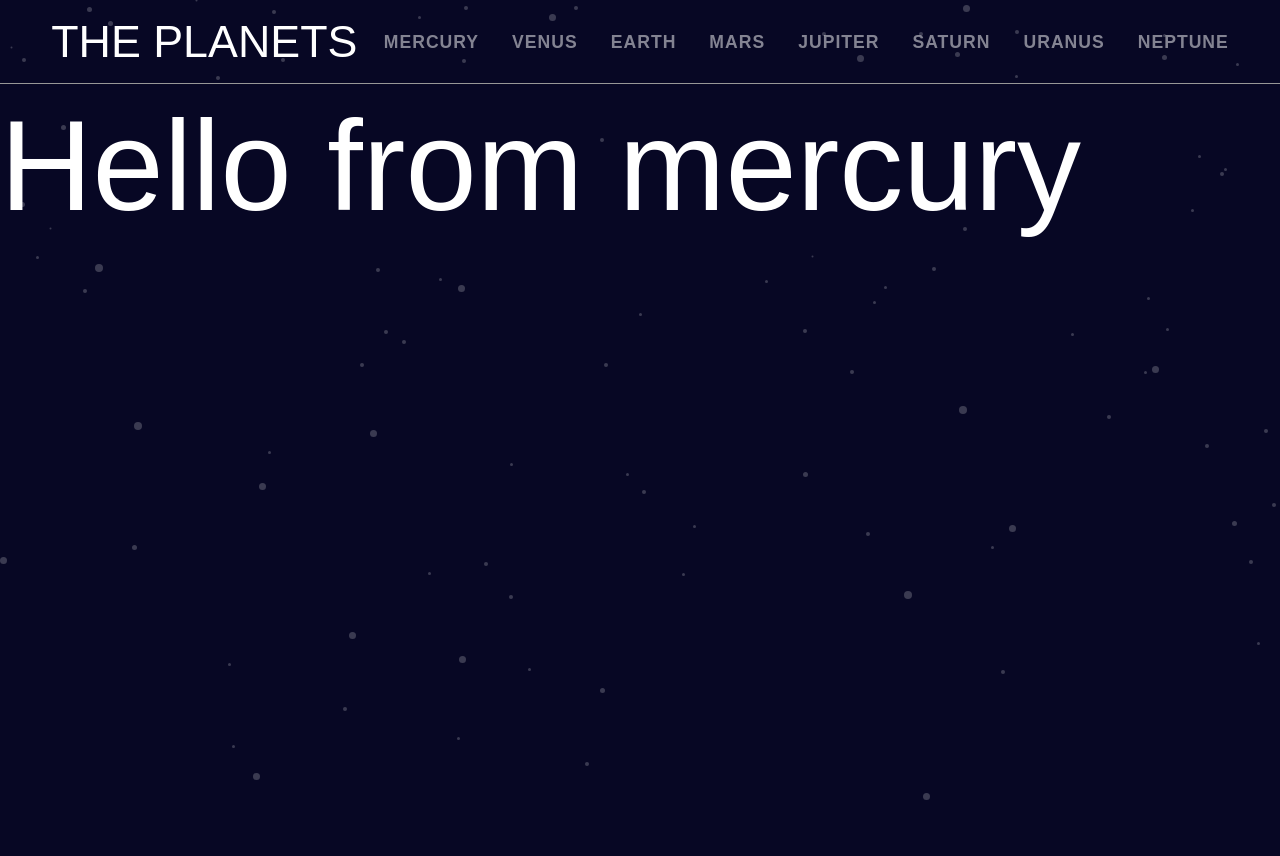
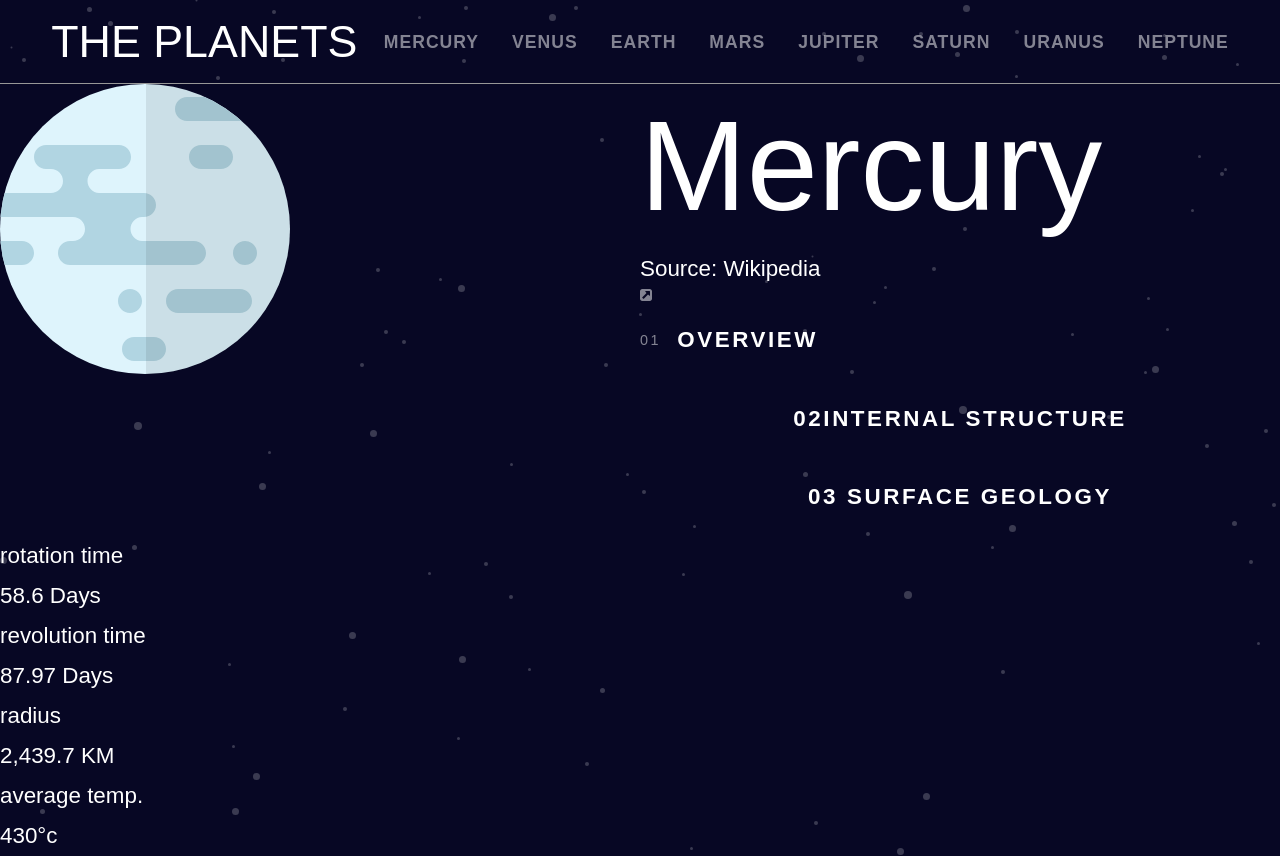
Before and after one commit to ortonb110/planet-fact-site, a React (Create React App) app: page / in a window 1280 px wide. Before the commit the page ends 800 px from the top, so only its background shows below. Built offline with nearby package versions, Linux system fonts and the light colour scheme.

Commit message:
Basic Main content setup complete without styling

```diff
--- a/src/Components/Main/Main.jsx
+++ b/src/Components/Main/Main.jsx
@@ -0,0 +1,42 @@
+import linkIcon from '../../assets/icon-source.svg'
+import { Link } from 'react-router-dom'
+
+export default function Main(props) {
+    return(
+        <main>
+            <div className="grid grid-cols-2">
+                <img src={props.image} alt="Hello"/>
+                <div>
+                    <div>
+                        <h1>{props.data.name}</h1>
+                        <p>{props.content}</p>
+                        <span>Source: </span><a href={props.data.overview.source } target="_blank" rel='noreferrer'>Wikipedia <span><img src={linkIcon} alt="" /></span></a>
+                    </div>
+                    <div>
+                        <button className={`btn gap-4 flex`}><span className='hidden md:inline-block font-normal text-[0.9rem] opacity-[0.5]'>01</span>overview</button>
+                        <button className={`btn`}> <span>02</span>internal structure</button>
+                        <button className={`btn`}><span>03</span> surface geology</button>
+                    </div>
+                </div>
+            </div>
+            <footer>
+                <div>
+                    <p>rotation time</p>
+                    <p>{props.data.rotation}</p>
+                </div>
+                <div>
+                    <p>revolution time</p>
+                    <p>{props.data.revolution}</p>
+                </div>
+                <div>
+                    <p>radius</p>
+                    <p>{props.data.radius}</p>
+                </div>
+                <div>
+                    <p>average temp.</p>
+                    <p>{props.data.temperature}</p>
+                </div>
+            </footer>
+        </main>
+    )
+}
--- a/src/Pages/Mercury.jsx
+++ b/src/Pages/Mercury.jsx
@@ -1,9 +1,12 @@
 import { Fragment } from "react"
+import Main from "../Components/Main/Main"
+import data from '../data.json';
+import image from '../assets/planet-mercury.svg';
 
 export default function Mercury() {
     return (
         <Fragment>
-            <h1>Hello from mercury</h1>
+            <Main data={data[0]} image={image}/>
         </Fragment>
     )
 }
--- a/src/index.css
+++ b/src/index.css
@@ -43,4 +43,8 @@
         letter-spacing: 1px;
         font-weight: 700;
     }
+
+    .btn {
+        @apply w-full py-[1.2rem] uppercase text-white font-semibold tracking-[2.57px]
+    }
 }
```
